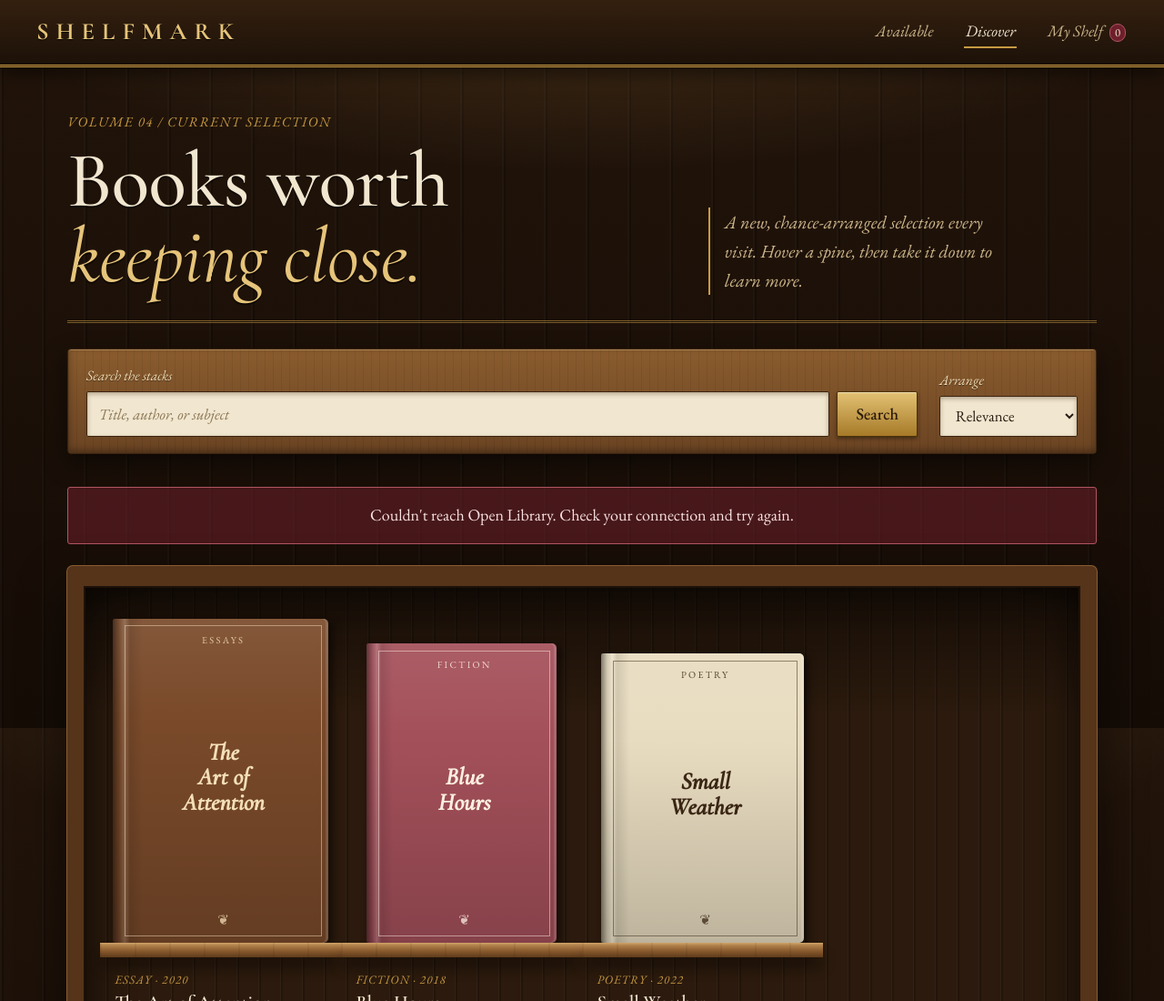
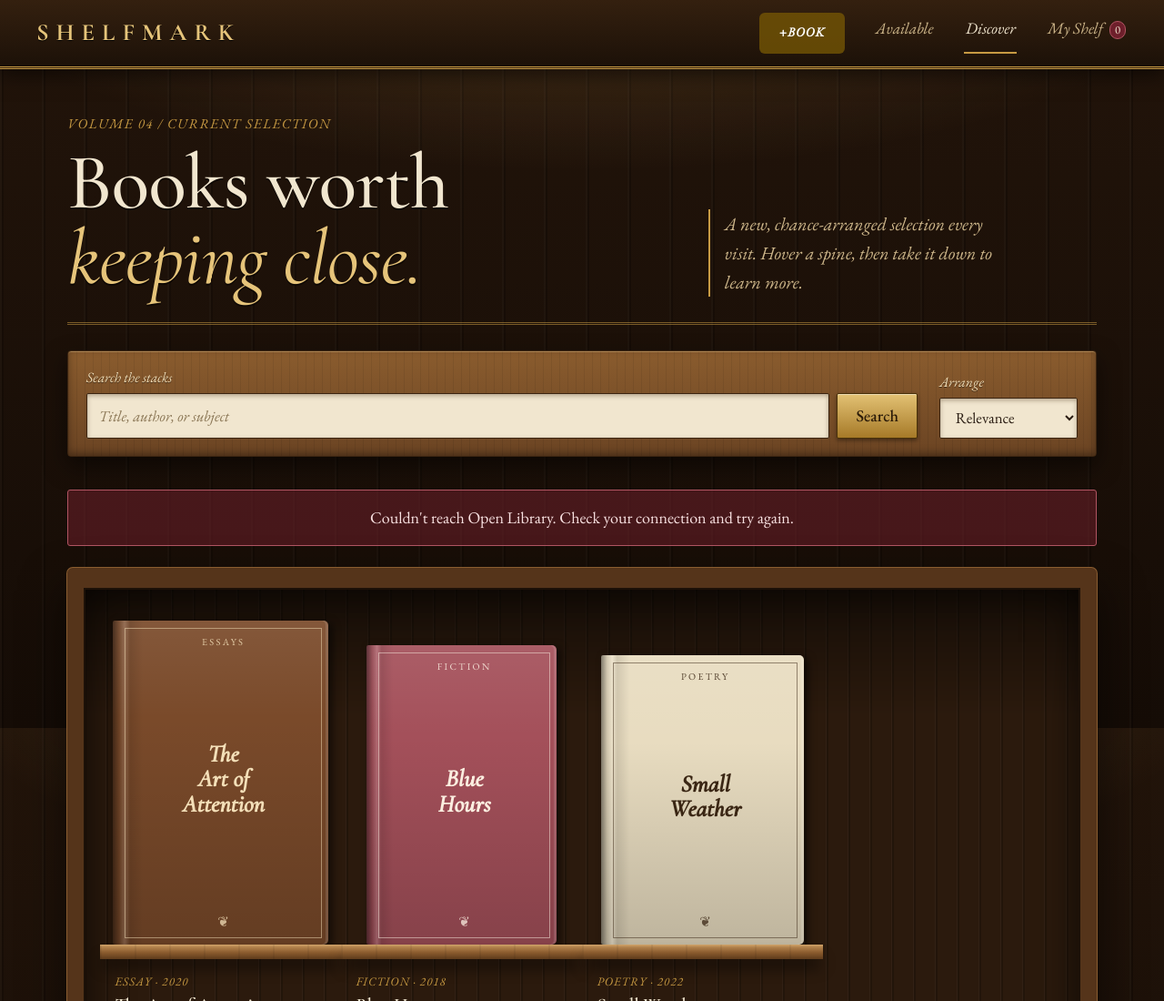
Before and after one commit to Nyakito/Shelfmark, a plain HTML site: page index.html in a window 1280 px wide. Shown: the top 1100 px of the page at 91% size. Drawn offline with nearby package versions, Linux system fonts and the light colour scheme; no server answers.

Commit message:
feat: Add books now available on the web application

```diff
--- a/index.html
+++ b/index.html
@@ -10,9 +10,34 @@
     <a class="skip-link" href="#main">Skip to books</a>
     <header class="masthead">
       <a class="logo" href="index.html">SHELFMARK</a>
-      <button class="menu-toggle" type="button" aria-expanded="false" aria-controls="primary-nav"><span>Menu</span><span class="menu-icon" aria-hidden="true"></span></button>
+      <button
+        class="menu-toggle"
+        type="button"
+        aria-expanded="false"
+        aria-controls="primary-nav"
+      >
+        <span>Menu</span><span class="menu-icon" aria-hidden="true"></span>
+      </button>
       <nav id="primary-nav" aria-label="Primary">
-        <a href="available.html">Available</a><a class="active" href="index.html">Discover</a
+        <a
+          href="available.html"
+          style="
+            display: inline-block;
+            background-color: #775804c4;
+            color: #ffffff;
+            padding: 10px 22px;
+            border-radius: 6px;
+            text-decoration: none;
+            font-size: 14px;
+            font-weight: 600;
+            letter-spacing: 1px;
+            cursor: pointer;
+          "
+        >
+          +BOOK
+        </a>
+        <a href="available.html">Available</a
+        ><a class="active" href="index.html">Discover</a
         ><a href="saved.html">My Shelf <span id="saved-count">0</span></a>
       </nav>
     </header>
@@ -23,8 +48,8 @@
           <h1>Books worth<br /><i>keeping close.</i></h1>
         </div>
         <p class="dek">
-          A new, chance-arranged selection every visit. Hover a spine, then
-          take it down to learn more.
+          A new, chance-arranged selection every visit. Hover a spine, then take
+          it down to learn more.
         </p>
       </section>
       <section class="search-strip">
```
